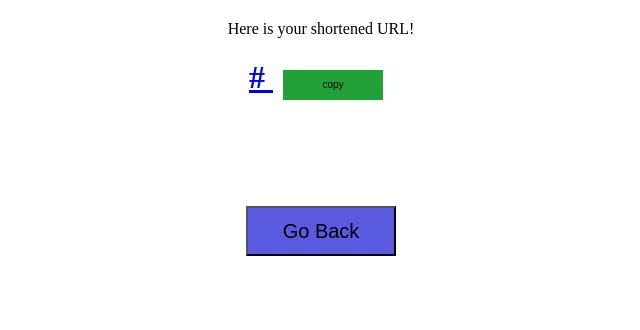
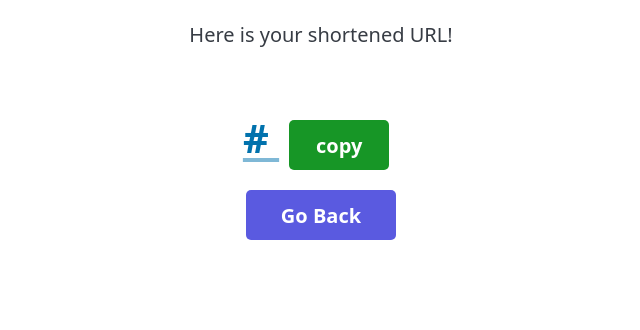
Before and after one commit to pournami-pradeep/URL-Shortner, a Django app: template shortner/templates/shortner/shortner.html in a window 1280 px wide. Shown: the top 330 px of the page, without its empty margins (319-959 px from the left). Run offline with Django 4.2, Linux system fonts and the light colour scheme; the template is opened without the code that fills it: most values are stand-ins (such as "Sample title", 1, 10 or a date in 2020); some libraries are stand-ins or nearby versions.

Commit message:
UI improvements

```diff
--- a/shortner/templates/shortner/shortner.html
+++ b/shortner/templates/shortner/shortner.html
@@ -2,11 +2,9 @@
 <html lang="en">
 
 <head>
-    <style>
-        p {
-            font-size: 20px;
-        }
-    </style>
+    <link rel="stylesheet" href="https://cdn.jsdelivr.net/npm/@picocss/pico@2/css/pico.min.css">
+    <meta name="viewport" content="width=device-width, initial-scale=1">
+    <meta http-equiv="reload" content="5; url=http://127.0.0.1:9000/">
 
     <style>
         .container {
@@ -44,22 +42,24 @@
         <center>Here is your shortened URL!</center>
     </p>
     <h1>
-        <center> <a href="{{short_url}}"> {{short_url}} </a>
 
+        <div class="box">
+            <center>  <a href="{{short_url}}"> {{short_url}}
+
+                </a>
                 <button onclick="myFunction('{{short_url}}')"
-                    style="background-color: rgb(34, 161, 56);border:0mm; margin: 10px; width: 100px; height: 30px; font-size:10px;">copy
+                    style="background-color: rgb(23, 150, 38);border:0mm; margin: 10px; width: 100px; height: 50px; font-size:20px;">copy
                 </button>
+                <br>
+                <button onclick="history.back()"
+                style=" background-color: rgb(90, 90, 224);border:0mm; margin: 10px; width: 150px; height: 50px; font-size:20px;">Go
+                Back</button>
+            </center>
+        </div>
+
 
     </h1>
     {% endif %}
-    <div class="container">
-        <div class="center">
-            <button onclick="history.back()"
-                style=" background-color: rgb(90, 90, 224); width: 150px; height: 50px; font-size:20px;">Go
-                Back</button>
-        </div>
-    </div>
-
 
 </body>
 </head>
--- a/shortner/views.py
+++ b/shortner/views.py
@@ -42,5 +42,5 @@ def redirect(request, short_url):
     try:
         big_url = Urls.objects.get(short_url = short_url).big_url
     except:
-        return HttpResponse("Page not found")
+        return render(request, 'shortner/page_not_found.html')
     return HttpResponseRedirect(big_url)
```
Also changed, not shown: shortner/templates/shortner/page_not_found.html (added, +11 -0 lines), shortner/templates/shortner/redirect.html (deleted, +0 -11 lines), 1 other file.
